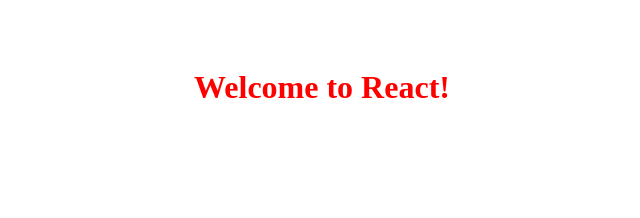
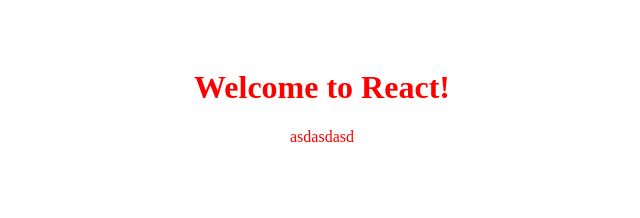
Before and after one commit to naaataliaazevedo/react-app, a React (Create React App) app in the folder my-app/: page / in a window 1280 px wide. Shown: the top 218 px of the page, without its empty margins (318-958 px from the left). Built offline with nearby package versions, Linux system fonts and the light colour scheme.

Commit message:
Install all things about react

```diff
--- a/my-app/src/index.js
+++ b/my-app/src/index.js
@@ -15,6 +15,7 @@
         return (
             <div style={styles.app}>
                 <h1>Welcome to React!</h1>
+                <p>asdasdasd</p>
             </div>
         )
     }
```
